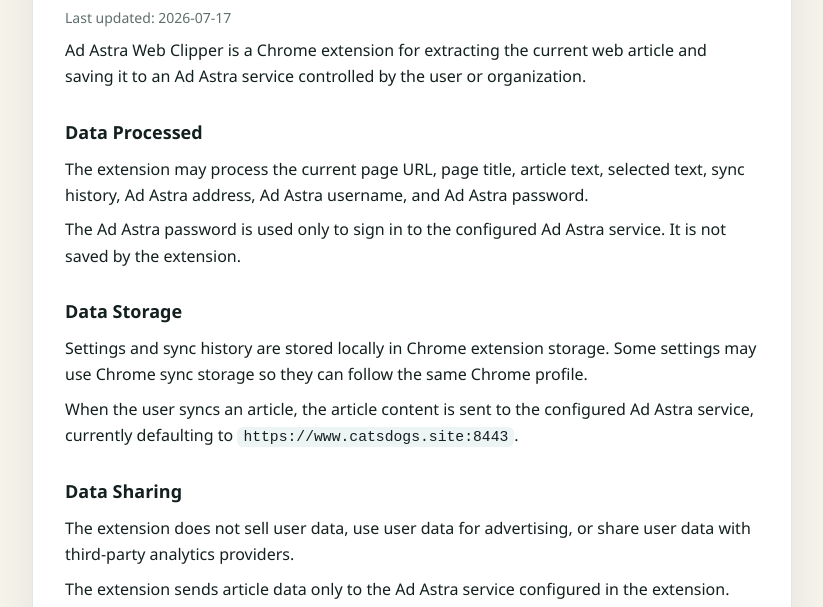
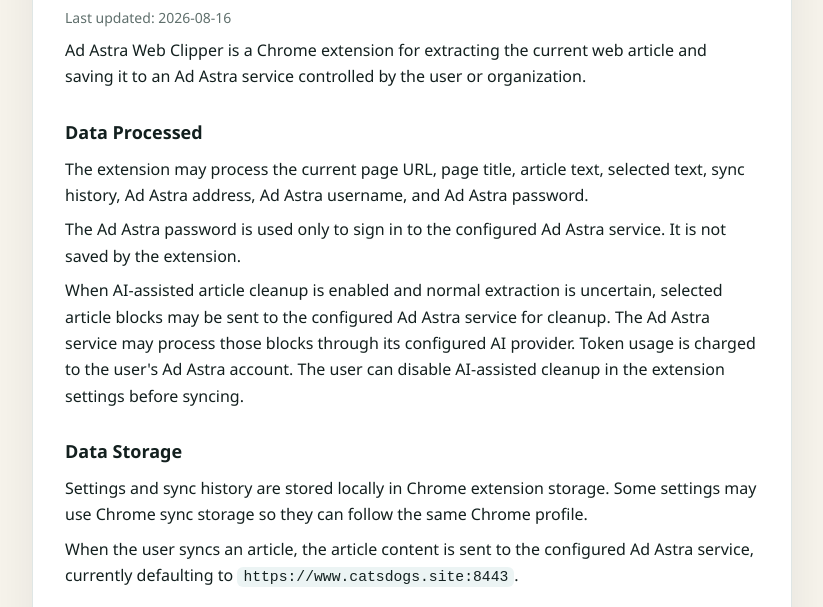
Before and after one commit to tangbin90/adastra-web-clipper-site, a plain HTML site: page privacy-policy.html in a window 1280 px wide. Shown: the part 153-760 px from the top of the page, without its empty margins (228-1051 px from the left). Drawn offline with Linux system fonts and the light colour scheme.

Commit message:
docs: disclose AI-assisted article cleanup

```diff
--- a/privacy-policy.html
+++ b/privacy-policy.html
@@ -77,7 +77,7 @@
       <article class="card">
         <p class="eyebrow">Ad Astra Web Clipper</p>
         <h1>Privacy Policy</h1>
-        <p class="updated">Last updated: 2026-07-17</p>
+        <p class="updated">Last updated: 2026-08-16</p>
 
         <p>
           Ad Astra Web Clipper is a Chrome extension for extracting the current
@@ -94,6 +94,14 @@
         <p>
           The Ad Astra password is used only to sign in to the configured Ad
           Astra service. It is not saved by the extension.
+        </p>
+        <p>
+          When AI-assisted article cleanup is enabled and normal extraction is
+          uncertain, selected article blocks may be sent to the configured Ad
+          Astra service for cleanup. The Ad Astra service may process those
+          blocks through its configured AI provider. Token usage is charged to
+          the user's Ad Astra account. The user can disable AI-assisted cleanup
+          in the extension settings before syncing.
         </p>
 
         <h2>Data Storage</h2>
@@ -115,7 +123,10 @@
         </p>
         <p>
           The extension sends article data only to the Ad Astra service
-          configured in the extension.
+          configured in the extension. The extension does not contact an AI
+          provider directly. When AI-assisted cleanup is enabled, the configured
+          Ad Astra service may use its configured AI provider to process selected
+          article blocks under the service's configuration and privacy terms.
         </p>
         <p>
           The use of information received from Chrome APIs adheres to the Chrome
```
